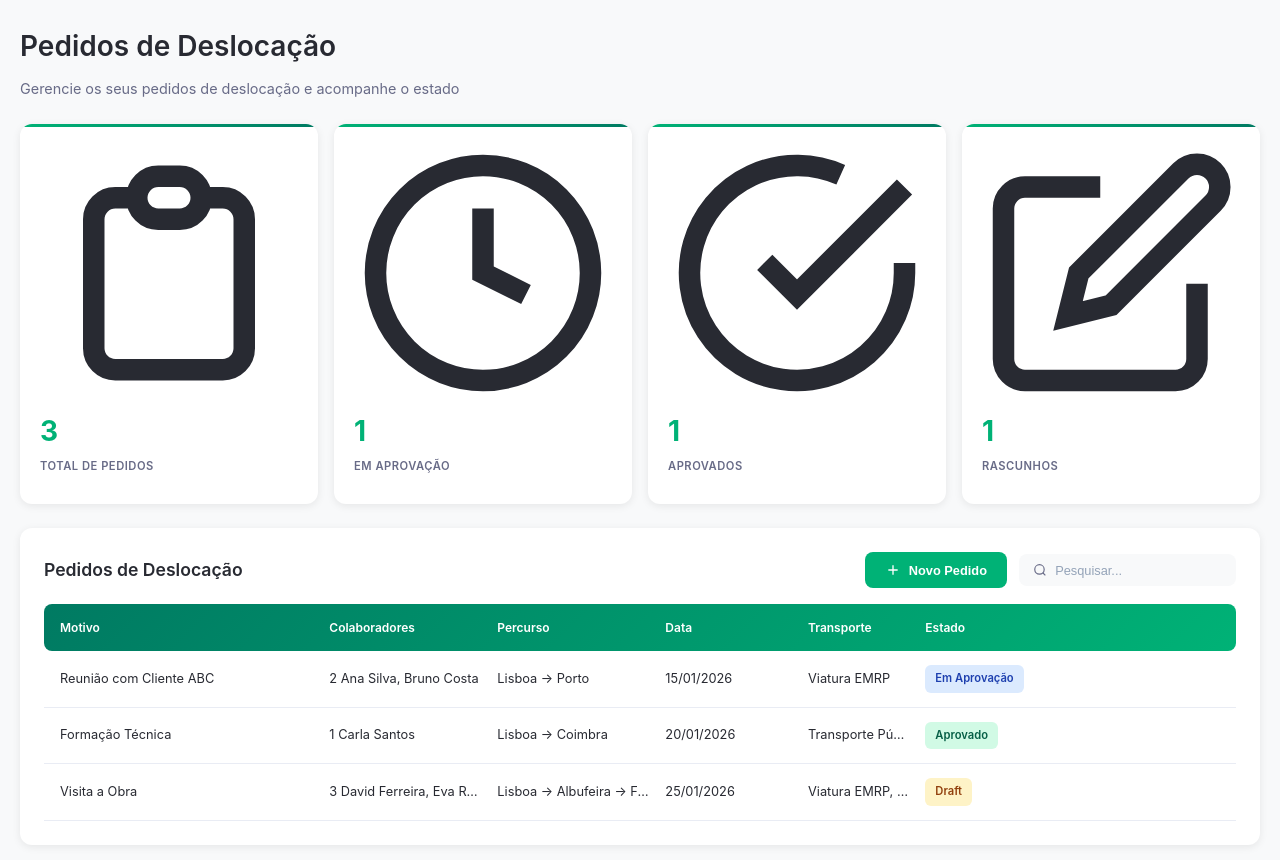
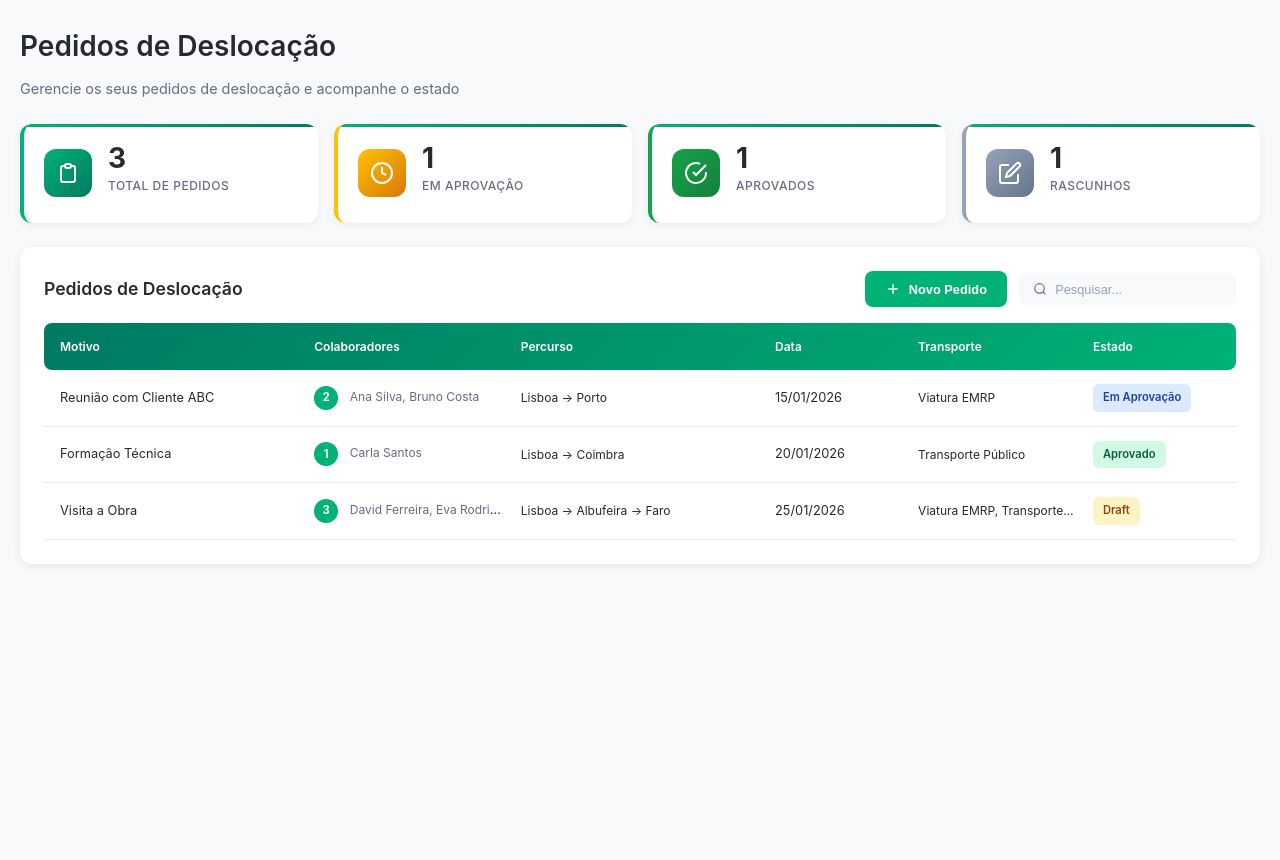
Before and after one commit to andrealmeida6/Platform1, a Jekyll site: the page built from deslocacoes.html, in a window 1280 px wide. Shown: the top 860 px of the page. Built offline with Jekyll 4.4.1, drawn with Linux system fonts in a browser that asks for light colours.

Commit message:
fix: Adiciona CSS de deslocações ao head

```diff
--- a/_includes/partials/head.html
+++ b/_includes/partials/head.html
@@ -3,4 +3,5 @@
   <meta name="viewport" content="width=device-width, initial-scale=1.0">
   <title>{{ page.title | default: site.title }}</title>
   <link rel="stylesheet" href="{{ '/web-files/css/styles.css' | relative_url }}">
+  <link rel="stylesheet" href="{{ '/web-files/css/deslocacoes.css' | relative_url }}">
 </head>
```
